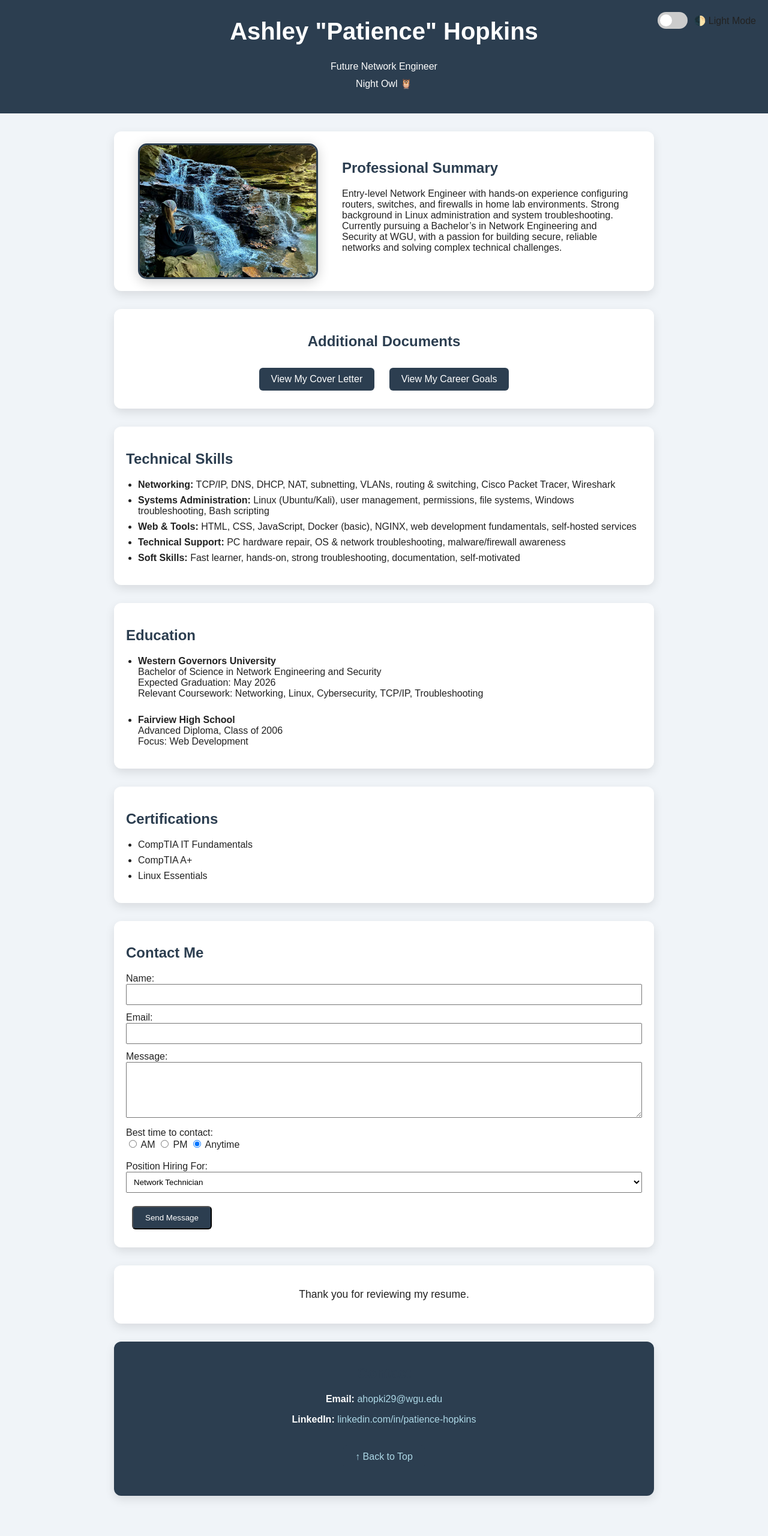
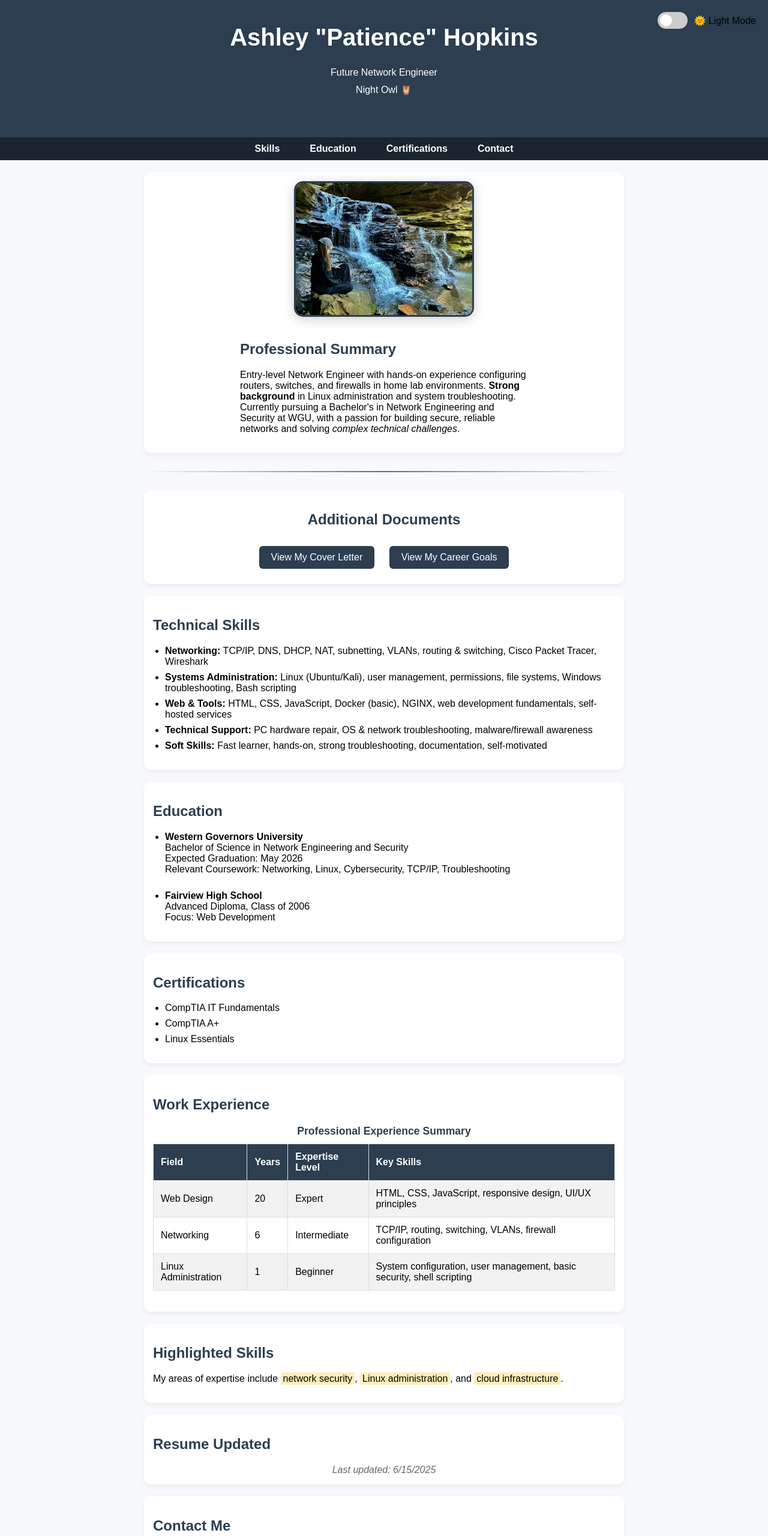
Before and after one commit to patience-enoch/Hopkins_portfolio, a plain HTML site: page index.html in a window 1280 px wide. Shown: the top 2560 px of the page at 60% size. Before the commit the page ends 2523 px from the top, so only its background shows below. Drawn offline with Linux system fonts and the light colour scheme.

Commit message:
Update index.html

```diff
--- a/index.html
+++ b/index.html
@@ -2,102 +2,18 @@
 <html lang="en">
 <head>
   <meta charset="UTF-8" />
-  <meta name="viewport" content="width=device-width, initial-scale=1.0"/>
+  <meta name="viewport" content="width=device-width, initial-scale=1.0" />
   <title>My Resume</title>
-  <link rel="stylesheet" href="css/styles.css">
-  <style>
-    body {
-      background-color: #f0f4f8;
-      color: #222;
-      font-family: Arial, sans-serif;
-    }
-    .dark-mode {
-      background-color: #121212;
-      color: #f0f0f0;
-    }
-    header {
-      background-color: #2c3e50;
-      color: #fff;
-      padding: 30px 20px;
-      text-align: center;
-    }
-    .section-box {
-      background-color: #fff;
-      border-radius: 12px;
-      padding: 20px;
-      margin: 30px auto;
-      max-width: 900px;
-      box-shadow: 0 6px 16px rgba(0,0,0,0.1);
-    }
-    .dark-mode .section-box {
-      background-color: #1e1e1e;
-    }
-    .nav-button {
-      display: inline-block;
-      margin: 10px;
-      padding: 10px 20px;
-      background-color: #2c3e50;
-      color: #fff;
-      text-decoration: none;
-      border-radius: 6px;
-      transition: background-color 0.3s;
-    }
-    .nav-button:hover {
-      background-color: #1a252f;
-    }
-    .dark-mode .nav-button {
-      background-color: #444;
-    }
-    .switch {
-      position: fixed;
-      top: 20px;
-      right: 20px;
-      display: flex;
-      align-items: center;
-      gap: 10px;
-      z-index: 1000;
-    }
-    .switch input {
-      opacity: 0;
-      width: 0;
-      height: 0;
-    }
-    .slider {
-      position: relative;
-      display: inline-block;
-      width: 50px;
-      height: 28px;
-      background-color: #ccc;
-      border-radius: 34px;
-      cursor: pointer;
-      transition: background-color 0.4s;
-    }
-    .slider:before {
-      content: "";
-      position: absolute;
-      height: 20px;
-      width: 20px;
-      left: 4px;
-      bottom: 4px;
-      background-color: white;
-      border-radius: 50%;
-      transition: transform 0.4s;
-    }
-    input:checked + .slider {
-      background-color: #4a90e2;
-    }
-    input:checked + .slider:before {
-      transform: translateX(22px);
-    }
-  </style>
+  <link rel="stylesheet" href="css/styles.css" />
 </head>
+
 <body id="top">
 
   <!-- === Dark Mode Toggle === -->
   <label class="switch">
     <input type="checkbox" id="darkModeToggle">
-    <span class="slider"></span>
-    <span id="modeLabel">🌓 Light Mode</span>
+    <span class="slider round"></span>
+    <span id="modeLabel">🌞 Light Mode</span>
   </label>
 
   <!-- === Header === -->
@@ -107,31 +23,44 @@
     <p style="font-size: 1rem;">Night Owl 🦉</p>
   </header>
 
+  <!-- === Navigation (Adding nav element) === -->
+  <nav class="main-nav">
+    <ul>
+      <li><a href="#skills">Skills</a></li>
+      <li><a href="#education">Education</a></li>
+      <li><a href="#certifications">Certifications</a></li>
+      <li><a href="#contact-form">Contact</a></li>
+    </ul>
+  </nav>
 
+  <!-- === Main Content (Adding main element) === -->
+  <main>
     <!-- === Image + Summary === -->
     <section class="section-box" style="display: flex; align-items: center; justify-content: center; flex-wrap: wrap; gap: 40px;">
       <img src="images/waterfall-profile.jpeg" width="300"
            style="border: 3px solid #2c3e50; border-radius: 15px; box-shadow: 0px 4px 20px rgba(0,0,0,0.2);"
            alt="Ashley sitting at a waterfall">
+
       <div style="max-width: 480px;">
         <h2 style="margin-top: 0;">Professional Summary</h2>
         <p>
-        Entry-level Network Engineer with hands-on experience configuring routers, switches, and firewalls in home lab environments.
-        Strong background in Linux administration and system troubleshooting. Currently pursuing a Bachelor’s in Network Engineering and
-        Security at WGU, with a passion for building secure, reliable networks and solving complex technical challenges.
+          Entry-level Network Engineer with hands-on experience configuring routers, switches, and firewalls in home lab environments. <strong>Strong background</strong> in Linux administration and system troubleshooting. Currently pursuing a Bachelor's in Network Engineering and Security at WGU, with a passion for building secure, reliable networks and solving <em>complex technical challenges</em>.
         </p>
       </div>
     </section>
 
-  <!-- === Navigation Buttons === -->
+    <!-- === Horizontal Rule (Adding hr element) === -->
+    <hr class="section-divider">
+
+    <!-- === Additional Documents === -->
     <section class="section-box" style="text-align: center;">
       <h2>Additional Documents</h2>
       <a href="coverletter.html" class="nav-button">View My Cover Letter</a>
       <a href="career-goals.html" class="nav-button">View My Career Goals</a>
     </section>
 
- <!-- === Technical Skills === -->
-<section class="section-box" id="skills">
+    <!-- === Technical Skills (Adding article element) === -->
+    <article class="section-box" id="skills">
       <h2>Technical Skills</h2>
       <ul>
         <li><strong>Networking:</strong> TCP/IP, DNS, DHCP, NAT, subnetting, VLANs, routing & switching, Cisco Packet Tracer, Wireshark</li>
@@ -140,7 +69,7 @@
         <li><strong>Technical Support:</strong> PC hardware repair, OS & network troubleshooting, malware/firewall awareness</li>
         <li><strong>Soft Skills:</strong> Fast learner, hands-on, strong troubleshooting, documentation, self-motivated</li>
       </ul>
-</section>
+    </article>
 
     <!-- === Education === -->
     <section class="section-box" id="education">
@@ -152,7 +81,7 @@
           Expected Graduation: May 2026<br>
           Relevant Coursework: Networking, Linux, Cybersecurity, TCP/IP, Troubleshooting
         </li>
-    <br>
+        <br> <!-- Adding br element -->
         <li>
           <strong>Fairview High School</strong><br>
           Advanced Diploma, Class of 2006<br>
@@ -171,64 +100,132 @@
       </ul>
     </section>
 
+     <!-- === Experience Table (Adding table element) === -->
+<section class="section-box">
+  <h2>Work Experience</h2>
+  <table class="experience-table">
+    <caption>Professional Experience Summary</caption>
+    <tr>
+      <th>Field</th>
+      <th>Years</th>
+      <th>Expertise Level</th>
+      <th>Key Skills</th>
+    </tr>
+    <tr>
+      <td>Web Design</td>
+      <td>20</td>
+      <td>Expert</td>
+      <td>HTML, CSS, JavaScript, responsive design, UI/UX principles</td>
+    </tr>
+    <tr>
+      <td>Networking</td>
+      <td>6</td>
+      <td>Intermediate</td>
+      <td>TCP/IP, routing, switching, VLANs, firewall configuration</td>
+    </tr>
+    <tr>
+      <td>Linux Administration</td>
+      <td>1</td>
+      <td>Beginner</td>
+      <td>System configuration, user management, basic security, shell scripting</td>
+    </tr>
+  </table>
+</section>
+
+
+    <!-- === Highlighted Skills === -->
+    <section class="section-box">
+      <h2>Highlighted Skills</h2>
+      <p>My areas of expertise include <mark>network security</mark>, <mark>Linux administration</mark>, and <mark>cloud infrastructure</mark>.</p>
+    </section>
+
+    <!-- === Current Date (JavaScript date to div) === -->
+    <section class="section-box">
+      <h2>Resume Updated</h2>
+      <div id="currentDate"></div>
+    </section>
+
     <!-- === Contact Form === -->
     <section class="section-box" id="contact-form">
       <h2>Contact Me</h2>
-  <form action="#" method="post">
-    <label for="name">Name:</label><br>
-    <input type="text" id="name" name="name" required style="width: 100%; padding: 8px; margin-bottom: 12px;"><br>
-
-    <label for="email">Email:</label><br>
-    <input type="email" id="email" name="email" required style="width: 100%; padding: 8px; margin-bottom: 12px;"><br>
-
-    <label for="message">Message:</label><br>
-    <textarea id="message" name="message" rows="5" required style="width: 100%; padding: 8px; margin-bottom: 12px;"></textarea><br>
-
-    <label>Best time to contact:</label><br>
-    <input type="radio" id="am" name="contact_time" value="am"> <label for="am">AM</label>
-    <input type="radio" id="pm" name="contact_time" value="pm"> <label for="pm">PM</label>
-    <input type="radio" id="anytime" name="contact_time" value="anytime" checked> <label for="anytime">Anytime</label><br><br>
-
-    <label for="contact_reason">Position Hiring For:</label><br>
-    <select id="contact_reason" name="contact_reason" style="width: 100%; padding: 8px; margin-bottom: 12px;">
+      <form id="resumeContactForm" class="contact-form">
+        <div class="form-group">
+          <label for="name">Name</label>
+          <input type="text" id="name" name="name" required />
+        </div>
+        <div class="form-group">
+          <label for="email">Email</label>
+          <input type="email" id="email" name="email" required />
+        </div>
+        <div class="form-group">
+          <label for="message">Message</label>
+          <textarea id="message" name="message" rows="5" required></textarea>
+        </div>
+        <div class="form-group">
+          <label>Best time to contact:</label>
+          <div class="radio-group">
+            <label><input type="radio" name="contact_time" value="am" /> AM</label>
+            <label><input type="radio" name="contact_time" value="pm" /> PM</label>
+            <label><input type="radio" name="contact_time" value="anytime" checked /> Anytime</label>
+          </div>
+        </div>
+        <div class="form-group">
+          <label for="contact_reason">Position Hiring For:</label>
+          <select id="contact_reason" name="contact_reason">
             <option value="resume">Network Technician</option>
             <option value="networking">IT Support Specialist</option>
             <option value="opportunity">Security Analyst</option>
             <option value="feedback">Other</option>
-    </select><br>
-
+          </select>
+        </div>
         <button type="submit" class="nav-button">Send Message</button>
+        <p id="thankYouMsg" style="display:none; color: green; margin-top: 15px; font-weight: bold;">Thank you for your message!</p>
       </form>
     </section>
 
-  <!-- === Thank You === -->
-  <section class="section-box" style="text-align: center;">
-    <p style="font-size: 1.1rem;">
-      Thank you for reviewing my resume.
-    </p>
-  </section>
-
     <!-- === Contact === -->
-  <section id="contact" class="section-box">
+    <section class="section-box" id="contact">
       <h2>Contact</h2>
       <p><strong>Email:</strong> <a href="mailto:ahopki29@wgu.edu">ahopki29@wgu.edu</a></p>
       <p><strong>LinkedIn:</strong> <a href="https://www.linkedin.com/in/patience-hopkins-432244329/" target="_blank">linkedin.com/in/patience-hopkins</a></p>
-    <p style="margin-top: 1.5rem;">
-      <a href="#top" class="nav-button">↑ Back to Top</a>
-    </p>
     </section>
+  </main>
 
-  <!-- === JavaScript === -->
+  <!-- === Footer (Adding footer element) === -->
+  <footer class="professional-footer">
+    <div class="footer-content">
+      <p class="copyright">© 2025 Ashley Hopkins | Network Engineering & Security Professional</p>
+      <p class="tagline">Building secure, reliable networks with purpose and precision</p>
+    </div>
+  </footer>
+
   <script>
     window.onload = function () {
+      // Dark mode toggle
       const toggle = document.getElementById("darkModeToggle");
       const label = document.getElementById("modeLabel");
       toggle.addEventListener("change", () => {
         document.body.classList.toggle("dark-mode");
         label.textContent = toggle.checked ? "🌙 Dark Mode" : "🌞 Light Mode";
       });
+
+      // Form submission
+      const form = document.getElementById("resumeContactForm");
+      const thankYou = document.getElementById("thankYouMsg");
+      form.addEventListener("submit", function(e) {
+        e.preventDefault();
+        form.style.display = "none";
+        thankYou.style.display = "block";
+      });
+
+      // Display current date
+      const dateElement = document.getElementById("currentDate");
+      const currentDate = new Date();
+      dateElement.textContent = "Last updated: " + currentDate.toLocaleDateString();
+
+      // Console log for JavaScript requirement
+      console.log("Resume page loaded successfully on " + currentDate);
     };
   </script>
-
 </body>
 </html>
```
Lines whose indentation alone changed are shown as unchanged.
